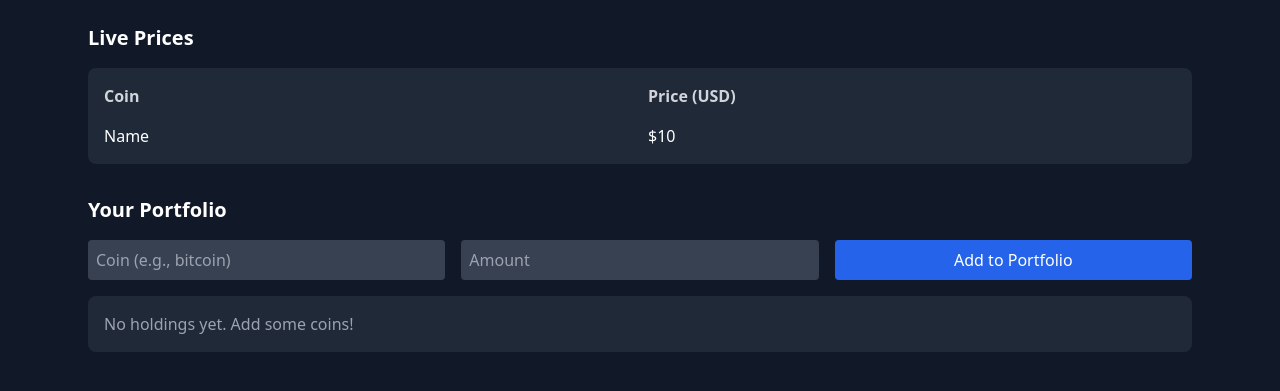
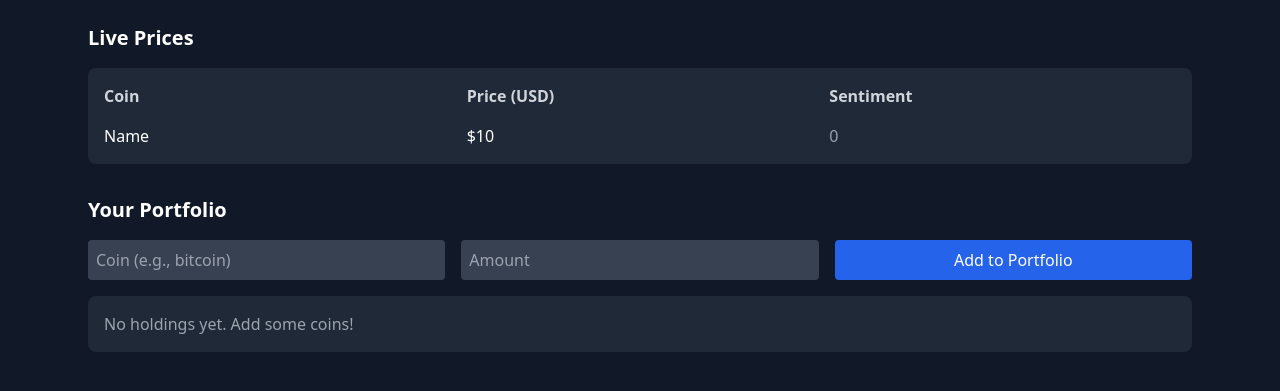
Before and after one commit to AldrichVin/crypto-pulse, a Flask app: page / in a window 1280 px wide. Shown: the part 64-455 px from the top of the page. Run offline with Flask 3, Linux system fonts and the light colour scheme; a database or web service that is not in the repository returns one stand-in record (values such as "Sample title"); data that the repository does not hold is empty; some libraries are stand-ins or nearby versions.

Commit message:
Added sentiment analysis from X posts to price table

```diff
--- a/app.py
+++ b/app.py
@@ -1,18 +1,38 @@
 from flask import Flask, render_template, request, redirect
 import requests
+import tweepy
+from textblob import TextBlob
 
 app = Flask(__name__)
-portfolio = {}  # Temporary storage for portfolio
+portfolio = {}
+
+# Replace with your Bearer Token
+client = tweepy.Client(bearer_token="AAAAAAAAAAAAAAAAAAAAAEB3zwEAAAAAwraw8ATm1CX99VGlNLwKsm5iEDs%3D8pBSimxnpXGnI1hnTtmHoPNAnBdPKmb8KNBhyNwNDvpGHhZEIb")
 
 def get_crypto_prices():
     url = "https://api.coingecko.com/api/v3/simple/price?ids=bitcoin,ethereum,ripple,cardano,solana&vs_currencies=usd"
     return requests.get(url).json()
 
+def get_sentiment(coin):
+    try:
+        # Map coin names to X-friendly tags
+        coin_tags = {
+            'bitcoin': '#BTC', 'ethereum': '#ETH', 'ripple': '#XRP',
+            'cardano': '#ADA', 'solana': '#SOL'
+        }
+        tweets = client.search_recent_tweets(coin_tags[coin], max_results=10).data or []
+        polarity = sum(TextBlob(tweet.text).sentiment.polarity for tweet in tweets) / len(tweets) if tweets else 0
+        return round(polarity, 1)
+    except Exception as e:
+        print(f"Sentiment error for {coin}: {e}")
+        return 0
+
 @app.route('/')
 def home():
     prices = get_crypto_prices()
+    sentiments = {coin: get_sentiment(coin) for coin in prices.keys()}
     total_value = sum(float(amount) * prices[coin]['usd'] for coin, amount in portfolio.items())
-    return render_template('index.html', prices=prices, portfolio=portfolio, total_value=total_value)
+    return render_template('index.html', prices=prices, portfolio=portfolio, total_value=total_value, sentiments=sentiments)
 
 @app.route('/portfolio', methods=['POST'])
 def add_to_portfolio():
@@ -20,7 +40,7 @@ def add_to_portfolio():
     amount = float(request.form['amount'])
     prices = get_crypto_prices()
     if coin in prices:
-        portfolio[coin] = portfolio.get(coin, 0) + amount  # Add or update amount
+        portfolio[coin] = portfolio.get(coin, 0) + amount
     return redirect('/')
 
 if __name__ == '__main__':
--- a/templates/index.html
+++ b/templates/index.html
@@ -16,12 +16,16 @@
         <!-- Prices Table -->
         <section class="mb-8">
             <h2 class="text-xl font-semibold mb-4">Live Prices</h2>
-            <div class="grid grid-cols-2 gap-4 bg-gray-800 p-4 rounded-lg">
+            <div class="grid grid-cols-3 gap-4 bg-gray-800 p-4 rounded-lg">
                 <div class="font-bold text-gray-300">Coin</div>
                 <div class="font-bold text-gray-300">Price (USD)</div>
+                <div class="font-bold text-gray-300">Sentiment</div>
                 {% for coin, data in prices.items() %}
                     <div>{{ coin.capitalize() }}</div>
                     <div>${{ data['usd'] | round(2) }}</div>
+                    <div class="{% if sentiments[coin] > 0 %}text-green-400{% elif sentiments[coin] < 0 %}text-red-400{% else %}text-gray-400{% endif %}">
+                        {{ sentiments[coin] }}
+                    </div>
                 {% endfor %}
             </div>
         </section>
```
Also changed, not shown: requirements.txt (added, +21 -0 lines).
